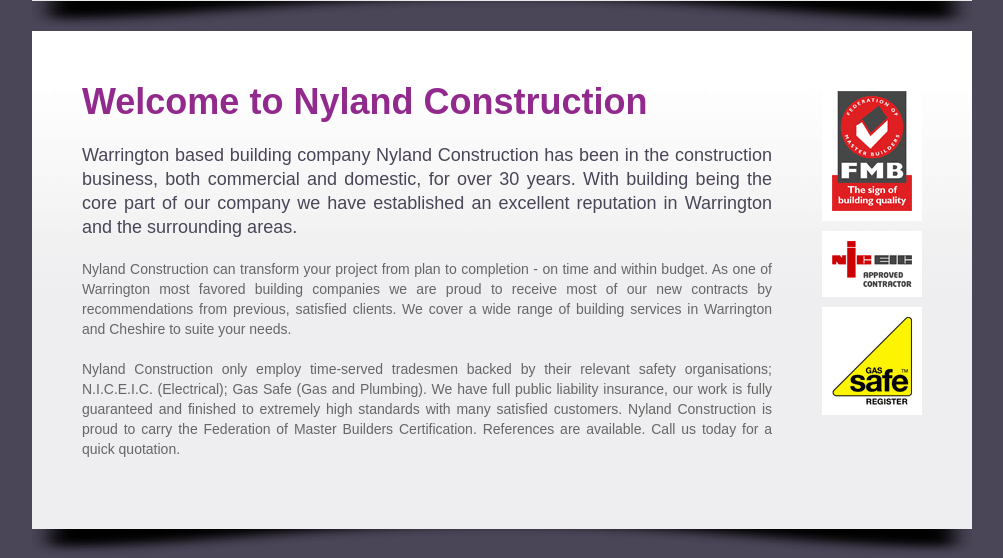
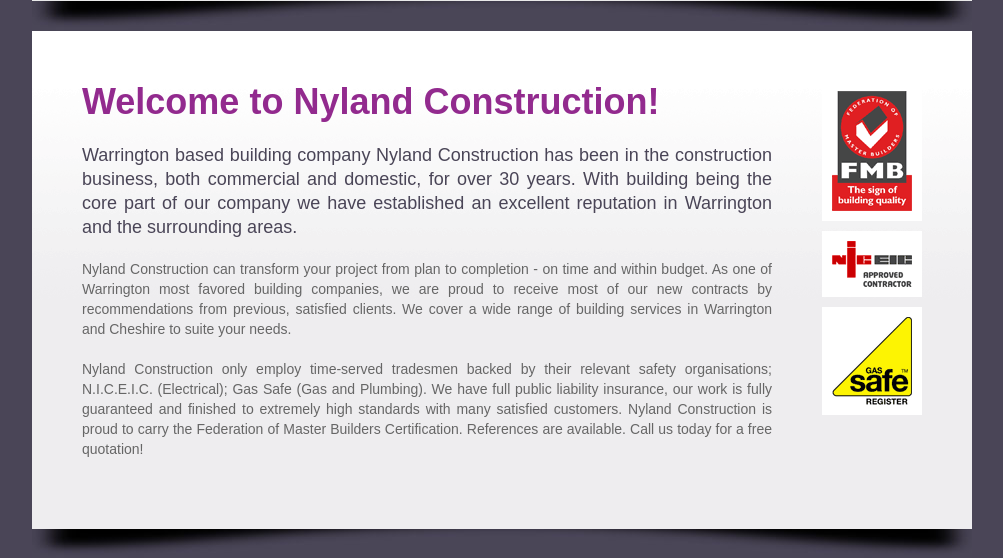
Before and after one commit to NylandConstruction/nylandconstruction.github.io, a PHP site: page / in a window 1280 px wide. Shown: the part 469-1027 px from the top of the page, without its empty margins (138-1141 px from the left). Run offline with PHP 8.4, Linux system fonts and the light colour scheme.

Commit message:
Changes to index.php.

```diff
--- a/index.php
+++ b/index.php
@@ -5,8 +5,8 @@
 
 
 	<meta http-equiv="Content-Type" content="text/html; charset=utf-8" />
-	<title>Nyland Construction | Building Contractors Warrington, Stockton Heath, Grappenhall, Appleton</title>
-	<meta name="Description" content="Nyland Construct are a building contractor in Warrington. Call today for a quick quotation." />
+	<title>Nyland Construction | Building contractor in Warrington, Stockton Heath, Grappenhall and Appleton</title>
+	<meta name="Description" content="Nyland Construct are building contractors in Cheshire. Call today for a free quotation!" />
 	<link rel="icon" href="assets/icon.ico" />
 	<link rel="stylesheet" type="text/css" href="style.css" />
 
@@ -54,10 +54,10 @@
 	<div id="content">
 
 		<div id="left">
-			<h1>Welcome to Nyland Construction</h1>
+			<h1>Welcome to Nyland Construction!</h1>
 			<h2>Warrington based building company Nyland Construction has been in the construction business, both commercial and domestic, for over 30 years. With building being the core part of our company we have established an excellent reputation in Warrington and the surrounding areas.</h2>
-		  <p>Nyland Construction can transform your project from plan to completion - on time and within budget. As one of Warrington most favored building companies we are proud to receive most of our new contracts by recommendations from previous, satisfied clients. We cover a wide range of building services in Warrington and Cheshire to suite your needs.</p>
-			<p>Nyland Construction only employ time-served tradesmen backed by their relevant safety organisations; N.I.C.E.I.C. (Electrical); Gas Safe (Gas and Plumbing). We have full public liability insurance, our work is fully guaranteed and finished to extremely high standards with many satisfied customers. Nyland Construction is proud to carry the Federation of Master Builders Certification. References are available. Call us today for a quick quotation.</p>
+		    <p>Nyland Construction can transform your project from plan to completion - on time and within budget. As one of Warrington most favored building companies, we are proud to receive most of our new contracts by recommendations from previous, satisfied clients. We cover a wide range of building services in Warrington and Cheshire to suite your needs.</p>
+			<p>Nyland Construction only employ time-served tradesmen backed by their relevant safety organisations; N.I.C.E.I.C. (Electrical); Gas Safe (Gas and Plumbing). We have full public liability insurance, our work is fully guaranteed and finished to extremely high standards with many satisfied customers. Nyland Construction is proud to carry the Federation of Master Builders Certification. References are available. Call us today for a free quotation!</p>
 		</div>
 
 		<div id="right">
```
